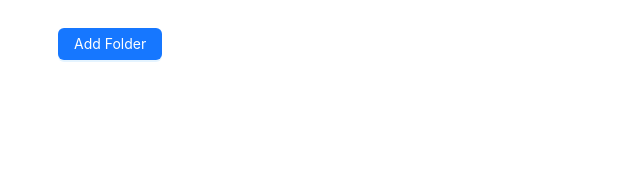
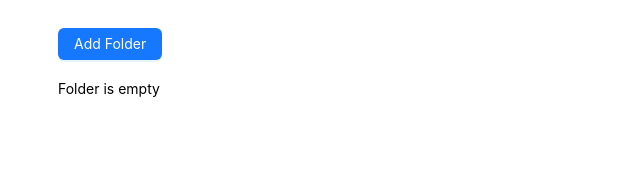
Before and after one commit to hovhanneske/hacktech, a Nuxt app: page / in a window 1280 px wide. Shown: the top 170 px of the page, without its empty margins (0-640 px from the left). Built offline with nearby package versions, Linux system fonts and the light colour scheme.

Commit message:
show message if folder is empty

```diff
--- a/app.vue
+++ b/app.vue
@@ -9,7 +9,7 @@
        <AddModal :modelValue="showModal" @update:modelValue="showModal = $event" @confirm="handleConfirm"/>
      </main>
 
-      <FoldersList :tree="selectedFolder" @select-folder="selectFolder"/>
+      <FoldersList :tree="selectedFolder" @select-folder="selectFolder" :folder-has-items="folderHasItems"/>
     </div>
   </div>
 </template>
@@ -29,6 +29,12 @@ const rootStructure = ref<IFolder>({files: [], folders: {}});
 const showModal = ref(false);
 
 const selectedFolder = ref(rootStructure.value);
+
+const folderHasItems = computed(() => {
+  const hasFolders = !!selectedFolder.value.folders.length;
+  const hasFiles = !!Object.keys(selectedFolder.value.folders).length;
+  return hasFolders || hasFiles;
+})
 
 const selectFolder = (folder: IFolder) => {
   selectedFolder.value = folder;
--- a/components/AddModal.vue
+++ b/components/AddModal.vue
@@ -8,7 +8,7 @@
 </template>
 
 <script setup lang="ts">
-import {defineProps, ref, watch} from 'vue'
+import {ref, watch} from 'vue'
 
 interface IProps {
   modelValue: boolean;
--- a/components/FoldersList.vue
+++ b/components/FoldersList.vue
@@ -1,5 +1,6 @@
 <template>
   <Flex gap="middle">
+    <template v-if="folderHasItems">
       <div v-for="file in tree.files" :key="file" class="item">
         <FileDoneOutlined class="icon"/>
         <span class="item-name">{{ file }}</span>
@@ -14,6 +15,12 @@
           <span class="item-name">{{ folderName }}</span>
         </div>
       </div>
+    </template>
+
+    <span v-else>
+      Folder is empty
+    </span>
+
   </Flex>
 </template>
 
@@ -21,15 +28,16 @@
 import {Flex} from "ant-design-vue";
 import {FolderOpenOutlined, FileDoneOutlined} from "@ant-design/icons-vue";
 
-import {defineProps} from 'vue';
 import type {IFolder} from "~/types/types";
 
 interface IProps {
   tree: {
     files: string[];
     folders: Record<string, any>;
+  },
+  folderHasItems: boolean;
 }
-}
+
 const props = defineProps<IProps>();
 
 const emit = defineEmits(["select-folder"]);
```
Lines whose indentation alone changed are shown as unchanged.
